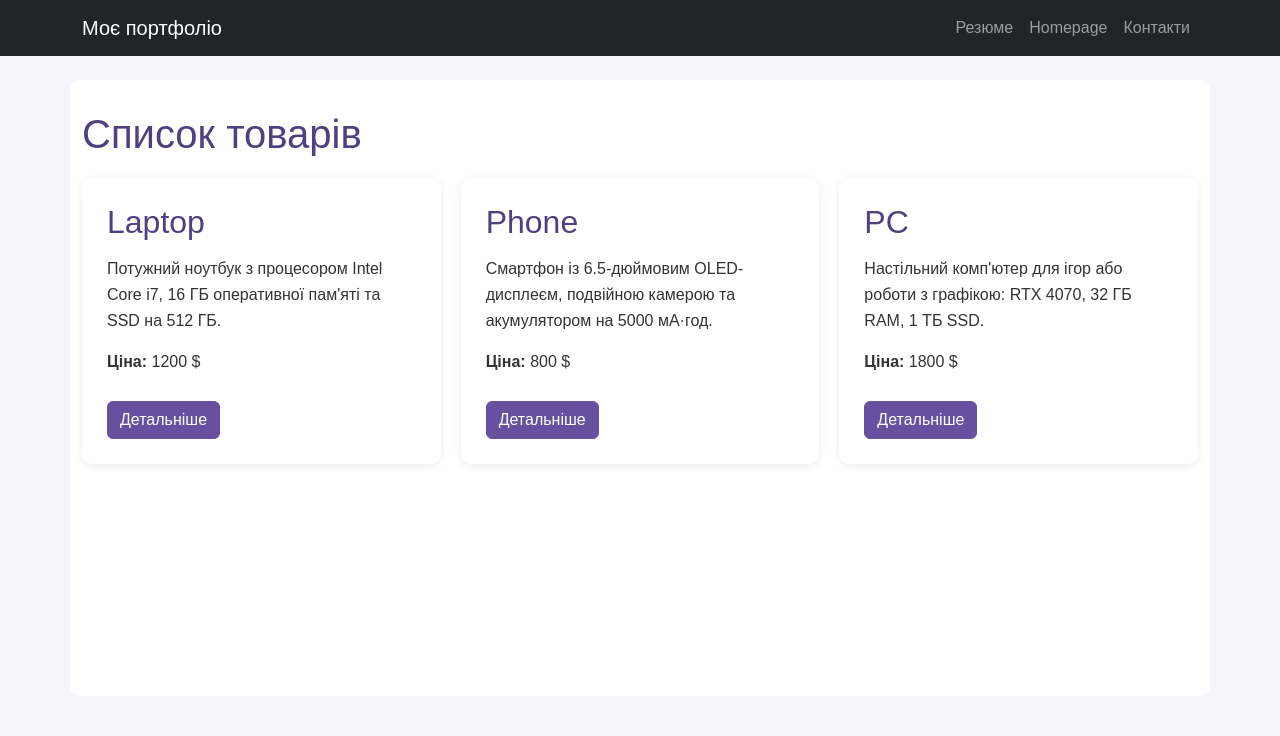
After one commit to sofiiaokhovych/flask-app-lab, a Flask app: page /products/ in a window 1280 px wide. The commit adds this page. Shown: the top 736 px of the page. Run offline with Flask 3, Linux system fonts and the light colour scheme.

Commit message:
Task2. Add products Blueprint and product details

```diff
--- a/app/__init__.py
+++ b/app/__init__.py
@@ -5,5 +5,7 @@ app.config.from_pyfile("../config.py")
 
 from app import views
 from .users import user_bp
+from .products import products_bp
 
 app.register_blueprint(user_bp)
+app.register_blueprint(products_bp)
--- /dev/null
+++ b/app/products/templates/products/products.html
@@ -0,0 +1,28 @@
+{% extends "base.html" %}
+
+{% block title %}Products{% endblock %}
+
+{% block content %}
+    <h1>Список товарів</h1>
+
+    <div class="products-list">
+        {% for product in products %}
+            <div class="product-card">
+                <h2>{{ product.name }}</h2>
+
+                <p>{{ product.content }}</p>
+
+                <p>
+                    <strong>Ціна:</strong>
+                    {{ product.price }} $
+                </p>
+
+                <a
+                    href="{{ url_for('products.detail_product', product_id=product.id) }}"
+                    class="btn btn-primary">
+                    Детальніше
+                </a>
+            </div>
+        {% endfor %}
+    </div>
+{% endblock %}
--- /dev/null
+++ b/app/products/views.py
@@ -0,0 +1,43 @@
+from flask import render_template, abort
+from . import products_bp
+
+products = [
+    {
+        "id": 1,
+        "name": "Laptop",
+        "price": 1200,
+        "content": "Потужний ноутбук з процесором Intel Core i7, 16 ГБ оперативної пам'яті та SSD на 512 ГБ."
+    },
+    {
+        "id": 2,
+        "name": "Phone",
+        "price": 800,
+        "content": "Смартфон із 6.5-дюймовим OLED-дисплеєм, подвійною камерою та акумулятором на 5000 мА·год."
+    },
+    {
+        "id": 3,
+        "name": "PC",
+        "price": 1800,
+        "content": "Настільний комп'ютер для ігор або роботи з графікою: RTX 4070, 32 ГБ RAM, 1 ТБ SSD."
+    }
+]
+
+
+@products_bp.route("/")
+def all_products():
+    return render_template("products.html", products=products)
+
+
+@products_bp.route("/<int:product_id>")
+def detail_product(product_id):
+    product = None
+
+    for item in products:
+        if item["id"] == product_id:
+            product = item
+            break
+
+    if product is None:
+        abort(404)
+
+    return render_template("detail_product.html", product=product)
--- a/app/static/css/style.css
+++ b/app/static/css/style.css
@@ -234,6 +234,42 @@ footer {
     color: red;
 }
 
+
+.products-list {
+    display: grid;
+    grid-template-columns: repeat(auto-fit, minmax(220px, 1fr));
+    gap: 20px;
+    margin-top: 20px;
+}
+
+.product-card,
+.product-detail {
+    padding: 25px;
+    background-color: #ffffff;
+    border-radius: 10px;
+    box-shadow: 0 2px 8px rgba(0, 0, 0, 0.08);
+}
+
+.product-card h2,
+.product-detail h1 {
+    color: #504080;
+}
+
+.product-card p {
+    line-height: 1.6;
+}
+
+.product-card .btn {
+    margin-top: 10px;
+}
+
+.product-detail {
+    max-width: 700px;
+    margin: 20px auto;
+    line-height: 1.7;
+}
+
+
 @media (max-width: 600px) {
     .about-content {
         flex-direction: column;
```
Also changed, not shown: app/products/__init__.py (added, +9 -0 lines), app/products/templates/products/detail_product.html (added, +25 -0 lines), app/templates/homepage.html (+10 -0 lines).
